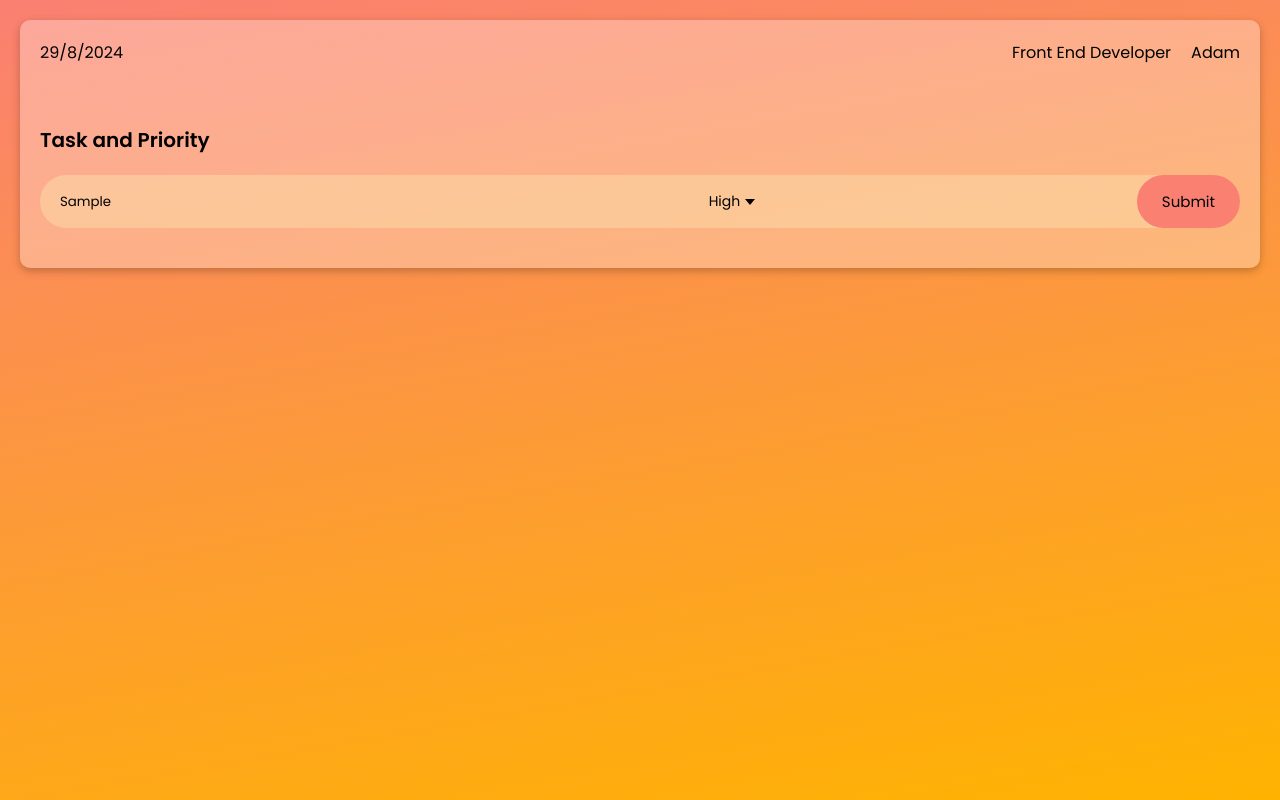
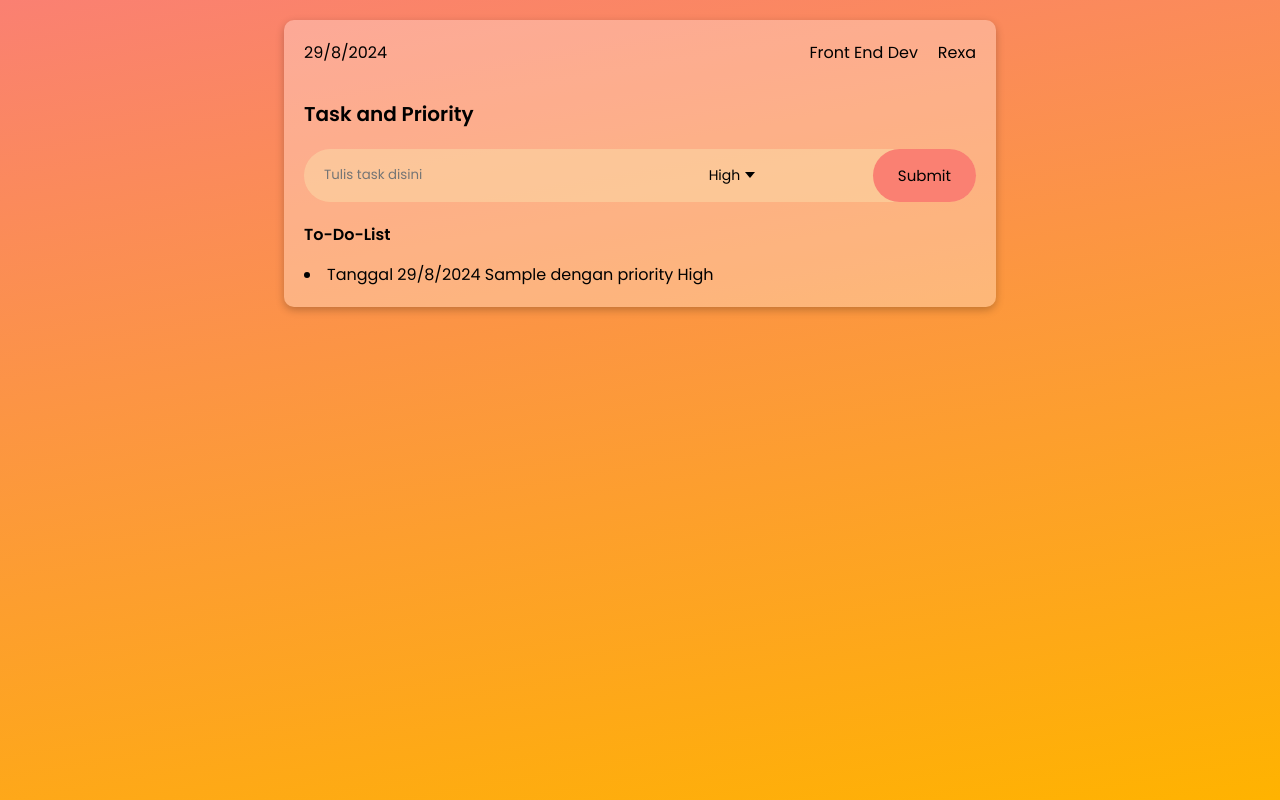
Before and after one commit to rexajoe/harisenin-to-do-list, a plain HTML site: page index.html in a window 1280 px wide. Both pictures are taken after typing "Sample" into the empty fields and a click on the button "Submit". Drawn offline with Linux system fonts and the light colour scheme.

Commit message:
nambahin todolist

```diff
--- a/index.html
+++ b/index.html
@@ -9,12 +9,12 @@
   </head>
   <body>
     <div class="container">
-      <div class="list-container">
+      <div id="list-container">
         <div class="header">
           <div id="today"></div>
           <div class="profile">
-            <div id="jabatan">Front End Developer</div>
-            <div id="nama">Adam</div>
+            <div id="jabatan">Front End Dev</div>
+            <div id="nama">Rexa</div>
           </div>
         </div>
         <h3 id="h3">Task and Priority</h3>
@@ -22,7 +22,7 @@
           <input type="text" id="input-text" placeholder="Tulis task disini"/>
           <div class="dropdown">
             <div class="select">
-                <span class="selected">High</span>
+                <span class="selected" id="selected-priority">High</span>
                 <div class="caret"></div>
             </div>
             <ul class="menu">
@@ -31,8 +31,9 @@
                 <li>Low</li>
             </ul>
           </div>
-          <button id="submit">Submit</button>
+          <button id="submit" onclick="addTask()">Submit</button>
           </div>
+          <ul id="list-todo">To-Do-List</ul>
         </div>
       </div>
     </div>
--- a/script.js
+++ b/script.js
@@ -4,7 +4,6 @@ const day = today.getDate();
 const month = today.getMonth() + 1;
 const year = today.getFullYear();
 const formattedDate = `${day}/${month}/${year}`;
-
 document.getElementById("today").textContent = formattedDate;
 
 //dropdown
@@ -36,3 +35,21 @@ dropdowns.forEach((dropdown) => {
     });
   });
 });
+
+//add value
+const inputText = document.getElementById("input-text");
+const listContainer = document.getElementById("list-container");
+const priority = document.getElementById("selected-priority");
+const subTitle = document.getElementById("list-todo");
+
+function addTask() {
+  if (inputText.value === "") {
+    alert("Isi dulu tasknya");
+  } else {
+    subTitle.style.display = "block";
+    let li = document.createElement("li");
+    li.innerHTML = `Tanggal ${formattedDate} ${inputText.value} dengan priority ${priority.innerText}`;
+    listContainer.appendChild(li);
+    inputText.value = "";
+  }
+}
--- a/style.css
+++ b/style.css
@@ -15,8 +15,8 @@ html {
   padding: 20px;
 }
 
-.list-container {
-  max-width: auto;
+#list-container {
+  max-width: 712px;
   height: auto;
   background: rgba(255, 255, 255, 0.3);
   border-radius: 10px;
@@ -144,3 +144,9 @@ html {
   display: block;
   opacity: 1;
 }
+
+#list-todo {
+  display: none;
+  font-weight: 600;
+  margin-bottom: 15px;
+}
```
